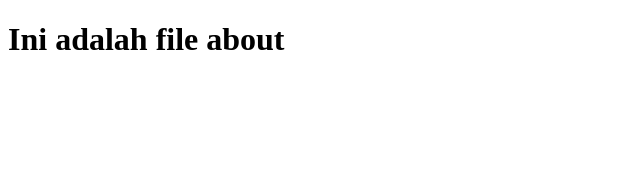
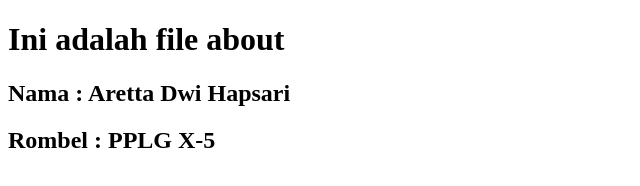
Before and after one commit to Arettaaa/Simulasi-Branch-Merge-Remote-12108329, a plain HTML site: page about.html in a window 1280 px wide. Shown: the whole page, without its empty margins (0-640 px from the left). Drawn offline with Linux system fonts and the light colour scheme.

Commit message:
Menambahkan data nama dan rombel

```diff
--- a/about.html
+++ b/about.html
@@ -8,5 +8,7 @@
 </head>
 <body>
     <h1>Ini adalah file about</h1>
+    <h2> Nama : Aretta Dwi Hapsari</h2>
+    <h2>Rombel : PPLG X-5</h2>
 </body>
 </html>
```
